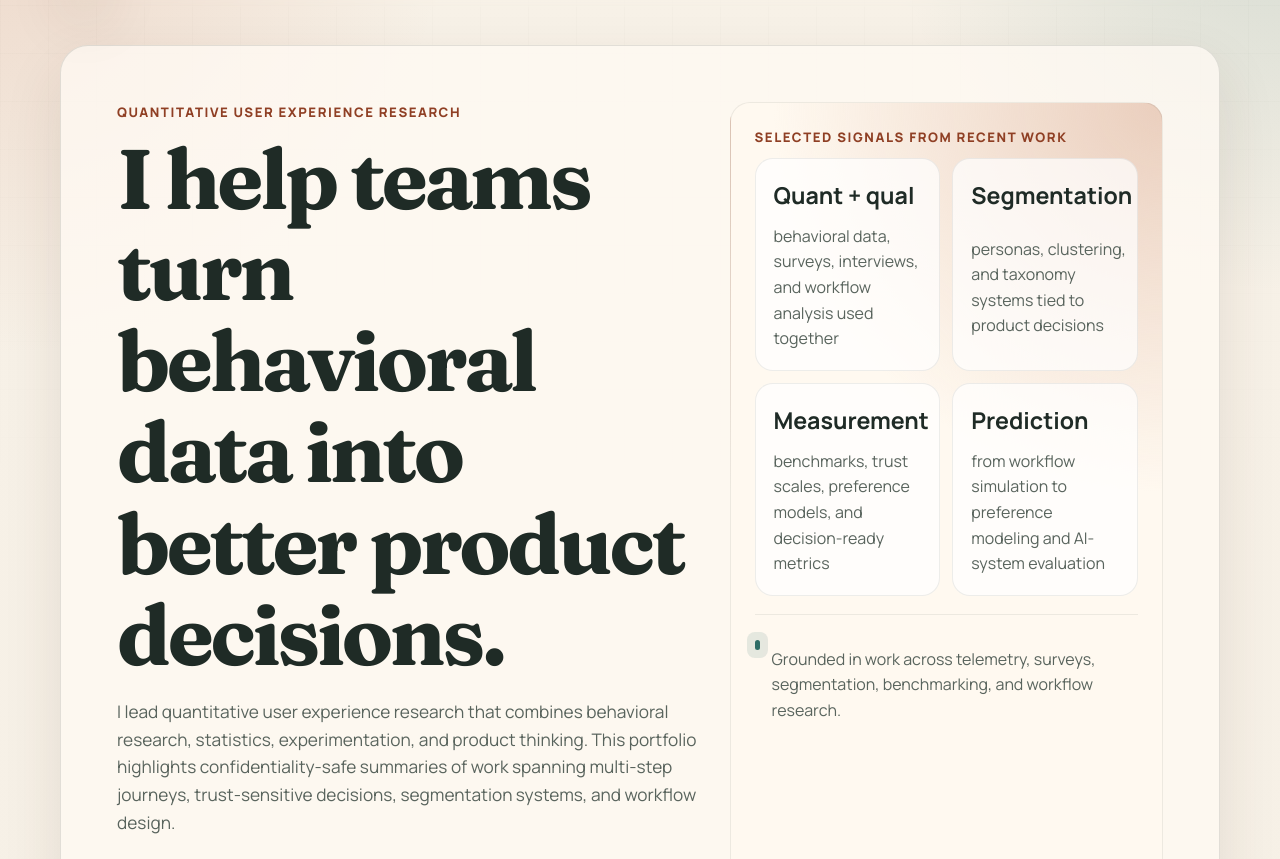
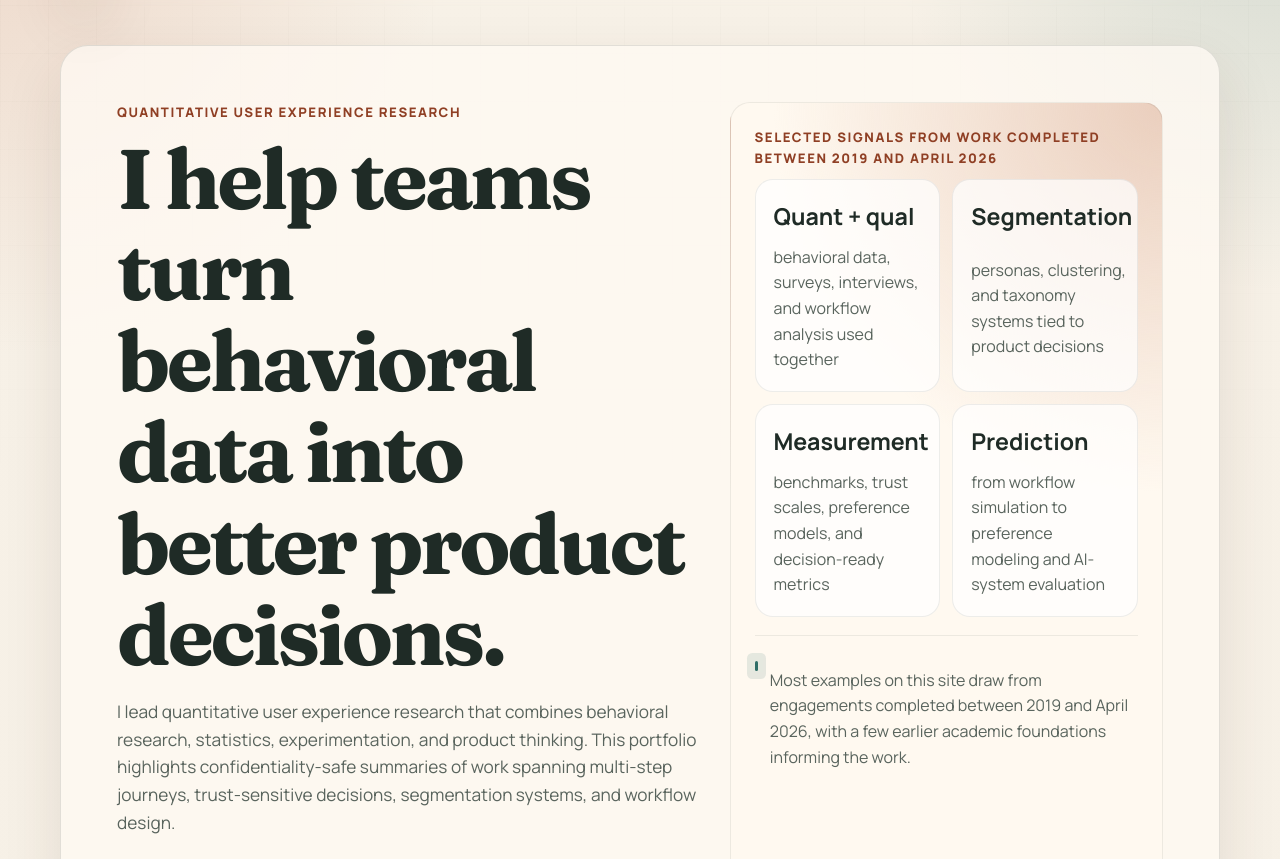
Before and after one commit to anilgypsywild/anilgypsywild.github.io, a plain HTML site: page index.html in a window 1280 px wide. Shown: the part 91-950 px from the top of the page. Drawn offline with Linux system fonts and the light colour scheme.

Commit message:
Replace relative recent-work wording with explicit dates

```diff
--- a/index.html
+++ b/index.html
@@ -64,7 +64,7 @@
           </div>
 
           <aside class="hero-panel">
-            <p class="panel-kicker">Selected signals from recent work</p>
+            <p class="panel-kicker">Selected signals from work completed between 2019 and April 2026</p>
 
             <div class="signal-grid">
               <article class="signal-card">
@@ -88,8 +88,9 @@
             <div class="hero-note">
               <span class="note-dot"></span>
               <p>
-                Grounded in work across telemetry, surveys, segmentation,
-                benchmarking, and workflow research.
+                Most examples on this site draw from engagements completed
+                between 2019 and April 2026, with a few earlier academic
+                foundations informing the work.
               </p>
             </div>
           </aside>
```
